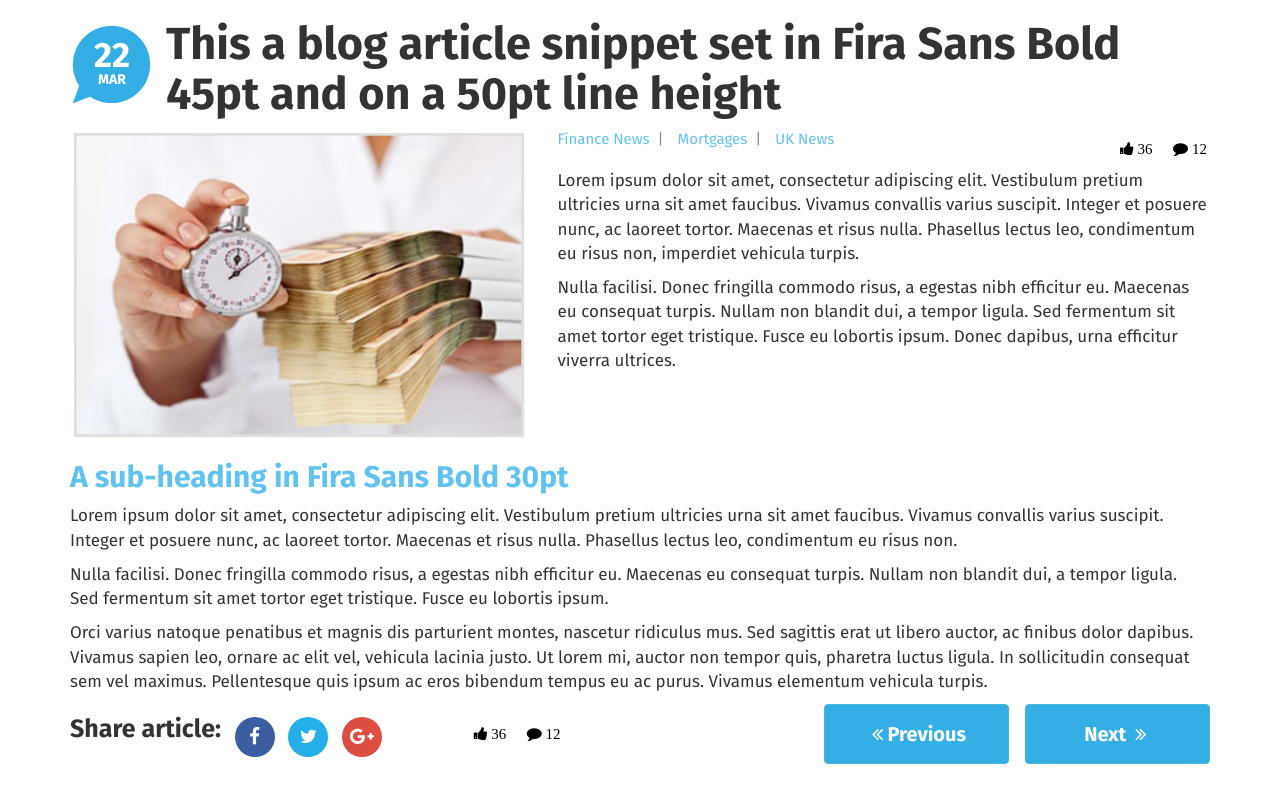
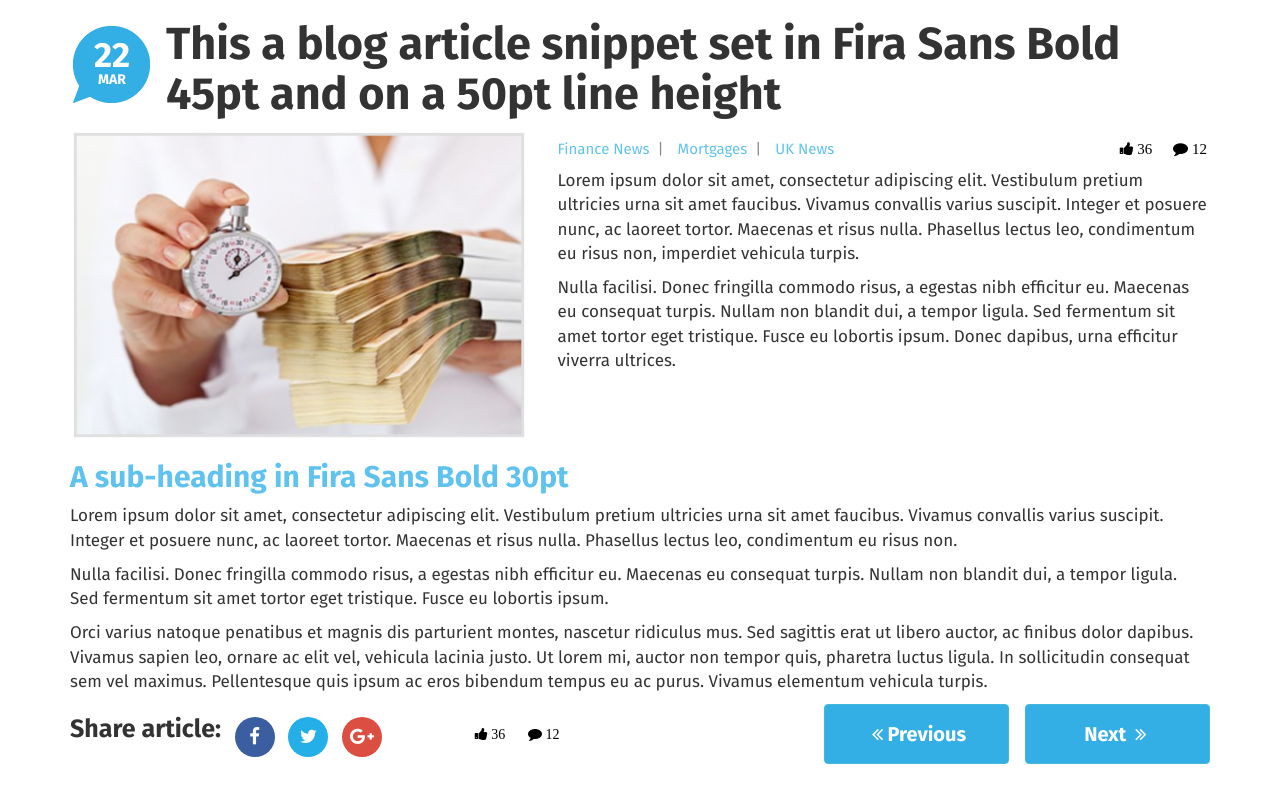
Before and after one commit to kafelka/PSD-to-HTML, a plain HTML site: page index.html in a window 1280 px wide. Drawn offline with nearby package versions, Linux system fonts and the light colour scheme.

Commit message:
Futher modifications

```diff
--- a/css/main.css
+++ b/css/main.css
@@ -52,12 +52,22 @@ li a {
   color: #60c3ef;
 }
 
+.blog-meta {
+  font-size: 15px;
+  line-height: 40px;
+  height: 40px;
+}
+
+.likes-comments i {
+  color: black;
+}
+
 p {
   font-size: 17px;
 }
 
- .categories {
-   font-size: 15px;
+ .categories ul {
+   margin-bottom: 0;
  }
 
 .categories ul li::after {
@@ -125,10 +135,7 @@ p {
   width: 20px;
 }
 
-.likes-comments i {
-  color: black;
-  font-size: 15px;
-}
+
 
 .blog-post-second {
   padding: 0 15px;
--- a/index.html
+++ b/index.html
@@ -35,7 +35,7 @@
             <img src="images/main_pic.png" alt="main_img" class="img-responsive">
           </div>
           <div class="col-md-7">
-            <div class="row">
+            <div class="row blog-meta">
               <div class="col-md-6 categories">
                 <ul class="list-inline">
                   <li><a href="">Finance News</a></li>
```
